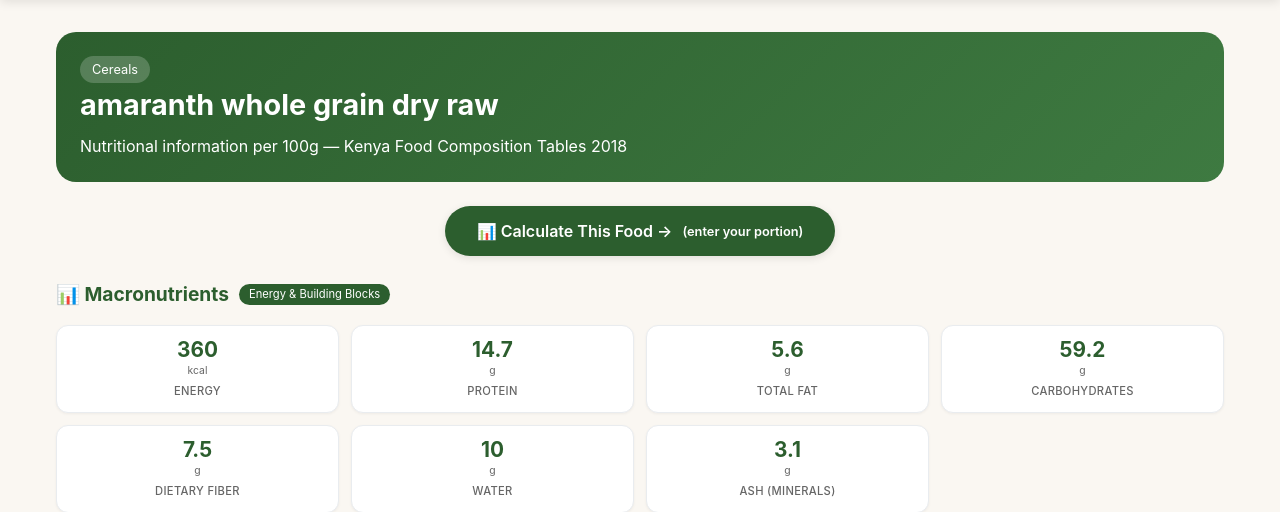
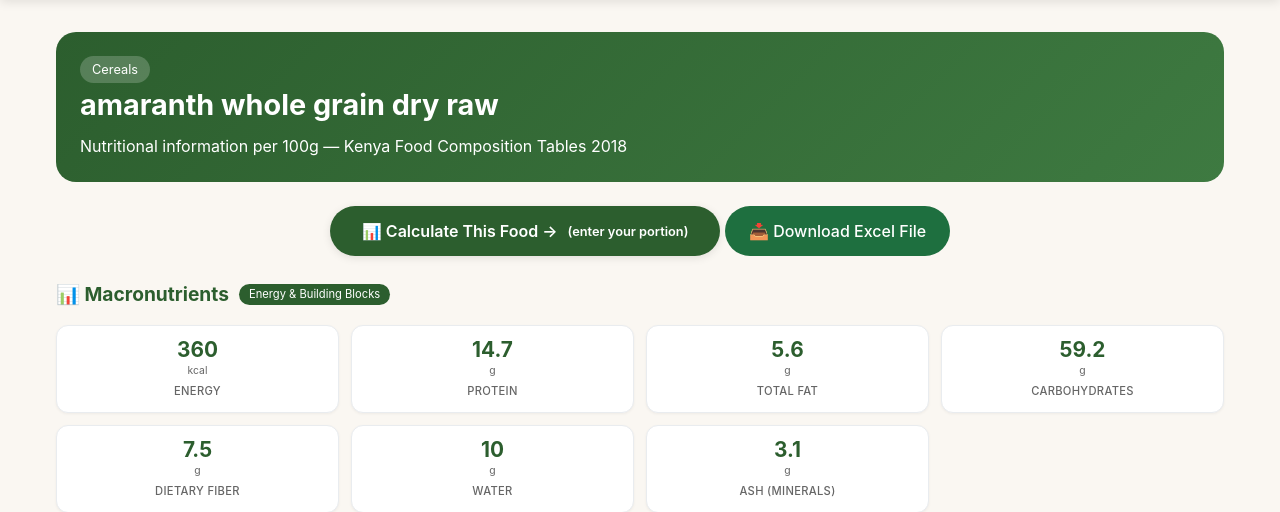
Before and after one commit to melcheddy/kenya-food-database, a Django app: page /food/1/ in a window 1280 px wide. Shown: the part 66-578 px from the top of the page. Run offline with Django 5.2, Linux system fonts and the light colour scheme; data comes from the database, SQL or seed files in the repository.

Commit message:
Add Excel export button to food detail page

```diff
--- a/foods/templates/foods/food_detail.html
+++ b/foods/templates/foods/food_detail.html
@@ -197,6 +197,12 @@
         📊 Calculate This Food →
         <span style="font-size: 0.8rem;">(enter your portion)</span>
     </a>
+
+    <!-- Excel Export Button -->
+    <a href="{% url 'export_food_excel' food.id %}"
+       style="display: inline-flex; align-items: center; gap: 8px; background: #1e6f3f; color: white; padding: 0.8rem 1.5rem; border-radius: 50px; text-decoration: none; font-weight: 500; transition: all 0.2s;">
+        📥 Download Excel File
+    </a>
 </div>
 
 <!-- ========== MACRONUTRIENTS ========== -->
```
